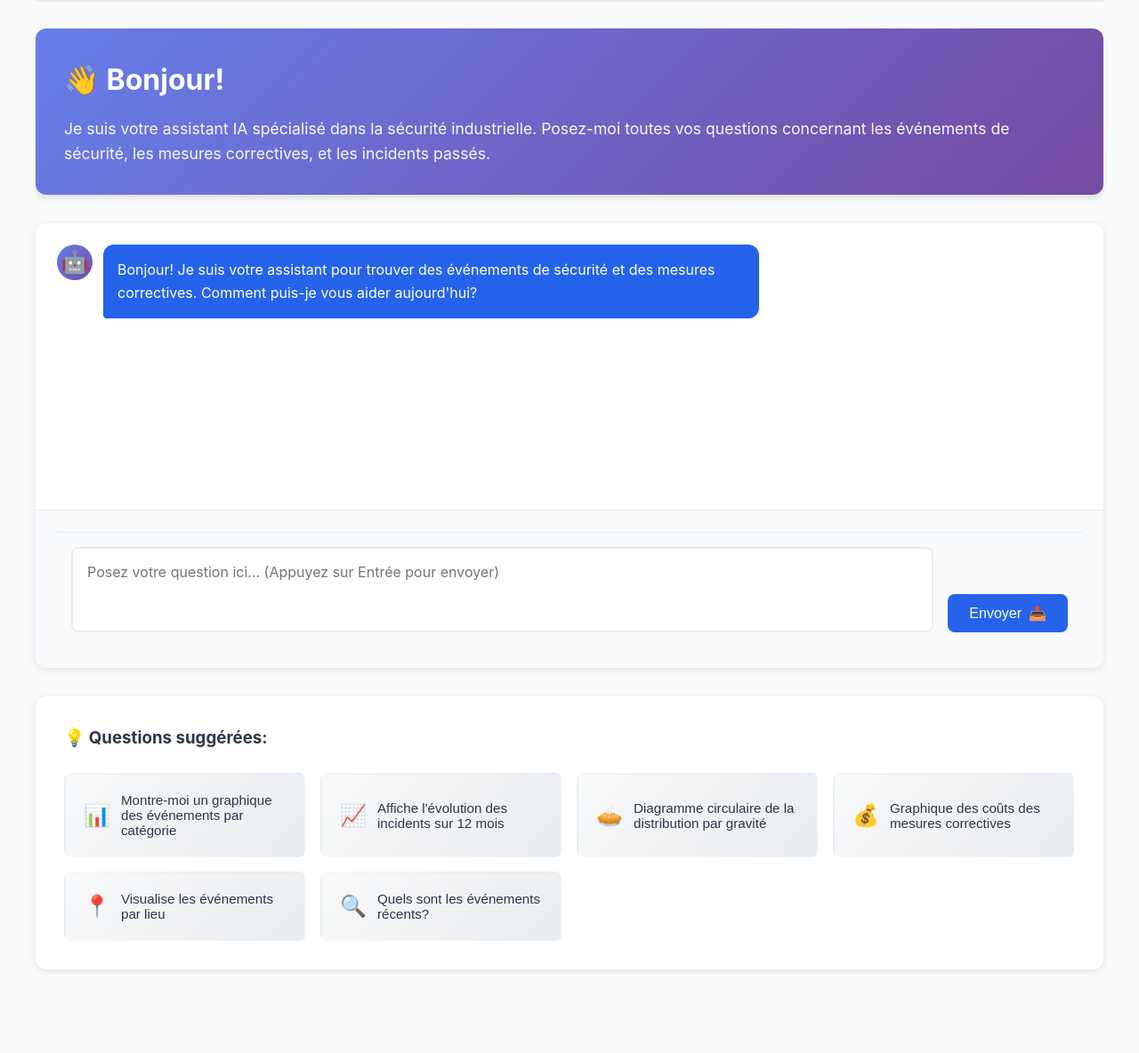
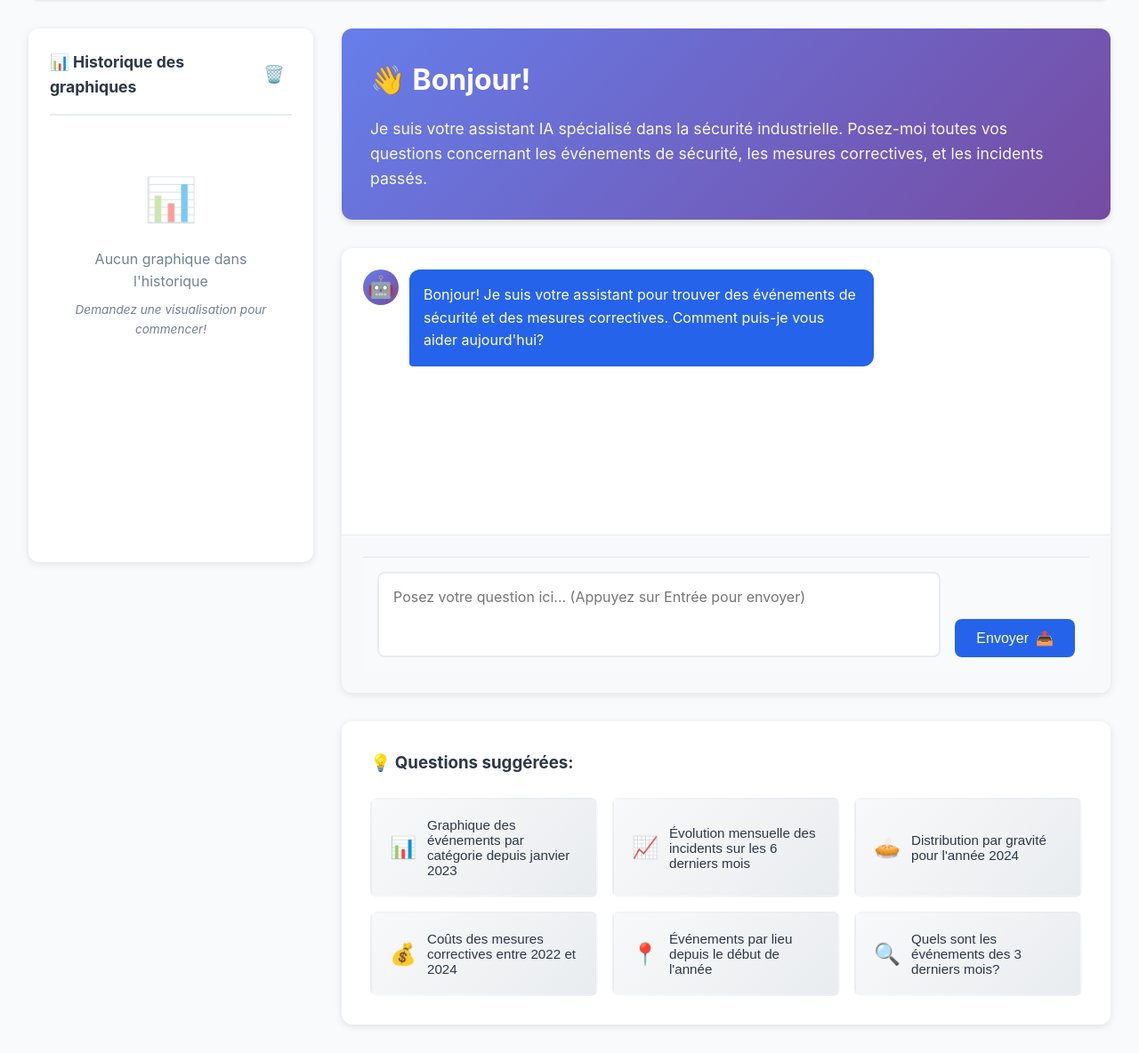
Before and after one commit to T0m695/HackathonConformIT, a FastAPI app: page /ask in a window 1280 px wide. Shown: the part 154-1338 px from the top of the page at 89% size. Before the commit the page ends 1246 px from the top, so only its background shows below. Run offline with FastAPI, Linux system fonts and the light colour scheme; some libraries are stand-ins or nearby versions.

Commit message:
agent visualisation un peu plus intelligent

```diff
--- a/static/css/ask-question.css
+++ b/static/css/ask-question.css
@@ -1,6 +1,155 @@
+.question-layout {
+    display: grid;
+    grid-template-columns: 320px 1fr;
+    gap: 2rem;
+    max-width: 1600px;
+    margin: 0 auto;
+}
+
+.chart-history-sidebar {
+    background: white;
+    border-radius: 12px;
+    box-shadow: 0 2px 8px rgba(0, 0, 0, 0.1);
+    padding: 1.5rem;
+    max-height: calc(100vh - 200px);
+    overflow-y: auto;
+    position: sticky;
+    top: 2rem;
+}
+
+.history-header {
+    display: flex;
+    justify-content: space-between;
+    align-items: center;
+    margin-bottom: 1.5rem;
+    padding-bottom: 1rem;
+    border-bottom: 2px solid #e9ecef;
+}
+
+.history-header h3 {
+    margin: 0;
+    font-size: 1.1rem;
+    color: #2d3748;
+}
+
+.history-clear-btn {
+    background: none;
+    border: none;
+    font-size: 1.2rem;
+    cursor: pointer;
+    padding: 0.5rem;
+    border-radius: 6px;
+    transition: background 0.2s;
+}
+
+.history-clear-btn:hover {
+    background: #fee;
+}
+
+.chart-history-container {
+    display: flex;
+    flex-direction: column;
+    gap: 1rem;
+}
+
+.history-empty {
+    text-align: center;
+    padding: 2rem 1rem;
+    color: #718096;
+}
+
+.empty-icon {
+    font-size: 3rem;
+    display: block;
+    margin-bottom: 1rem;
+    opacity: 0.5;
+}
+
+.history-empty p {
+    margin: 0.5rem 0;
+}
+
+.empty-hint {
+    font-size: 0.85rem;
+    font-style: italic;
+}
+
+.history-chart-card {
+    background: #f8f9fa;
+    border: 2px solid #e9ecef;
+    border-radius: 8px;
+    padding: 1rem;
+    transition: all 0.3s;
+    cursor: pointer;
+}
+
+.history-chart-card:hover {
+    border-color: #667eea;
+    box-shadow: 0 2px 8px rgba(102, 126, 234, 0.2);
+    transform: translateY(-2px);
+}
+
+.history-chart-header {
+    display: flex;
+    justify-content: space-between;
+    align-items: flex-start;
+    margin-bottom: 0.75rem;
+}
+
+.history-chart-title {
+    margin: 0;
+    font-size: 0.95rem;
+    color: #2d3748;
+    flex: 1;
+    line-height: 1.4;
+}
+
+.history-chart-restore {
+    background: linear-gradient(135deg, #667eea 0%, #764ba2 100%);
+    color: white;
+    border: none;
+    border-radius: 6px;
+    padding: 0.4rem 0.6rem;
+    cursor: pointer;
+    font-size: 1rem;
+    transition: transform 0.2s;
+    flex-shrink: 0;
+    margin-left: 0.5rem;
+}
+
+.history-chart-restore:hover {
+    transform: scale(1.1);
+}
+
+.history-chart-meta {
+    display: flex;
+    flex-direction: column;
+    gap: 0.4rem;
+    font-size: 0.8rem;
+    color: #718096;
+    margin-bottom: 0.75rem;
+}
+
+.history-chart-type {
+    font-weight: 600;
+}
+
+.history-chart-period {
+    font-family: 'Courier New', monospace;
+}
+
+.history-chart-preview {
+    background: white;
+    border-radius: 6px;
+    padding: 0.5rem;
+}
+
+.history-canvas {
+    max-height: 120px !important;
+}
+
 .question-container {
     max-width: 1200px;
-    margin: 0 auto;
 }
 
 .question-intro {
--- a/static/js/ask-question.js
+++ b/static/js/ask-question.js
@@ -1,8 +1,11 @@
 let currentChart = null;
+let chartHistory = []; // Stocker les 3 derniers graphiques
+const MAX_CHARTS = 3;
 
 document.addEventListener('DOMContentLoaded', () => {
     setupChat();
     setupSuggestions();
+    loadChartHistory();
 });
 
 function setupChat() {
@@ -65,6 +68,7 @@ async function sendMessage() {
         // Handle response based on type
         if (data.type === 'chart') {
             addChartMessage(data);
+            saveChartToHistory(data);
         } else if (data.response) {
             addMessage(data.response, 'bot');
         } else if (data.content) {
@@ -121,37 +125,6 @@ function addMessage(text, type) {
     return messageDiv.id;
 }
 
-function addLoadingMessage() {
-    const chatMessages = document.getElementById('chatMessages');
-    const messageDiv = document.createElement('div');
-    const loadingId = `loading-${Date.now()}`;
-    messageDiv.className = 'message bot-message';
-    messageDiv.id = loadingId;
-
-    const avatarDiv = document.createElement('div');
-    avatarDiv.className = 'message-avatar';
-    avatarDiv.textContent = '🤖';
-
-    const contentDiv = document.createElement('div');
-    contentDiv.className = 'message-content';
-    contentDiv.innerHTML = '<div class="loading-dots"><span></span><span></span><span></span></div>';
-
-    messageDiv.appendChild(avatarDiv);
-    messageDiv.appendChild(contentDiv);
-    chatMessages.appendChild(messageDiv);
-
-    chatMessages.scrollTop = chatMessages.scrollHeight;
-
-    return loadingId;
-}
-
-function removeMessage(messageId) {
-    const message = document.getElementById(messageId);
-    if (message) {
-        message.remove();
-    }
-}
-
 function addChartMessage(chartData) {
     const chatMessages = document.getElementById('chatMessages');
     const messageDiv = document.createElement('div');
@@ -180,6 +153,19 @@ function addChartMessage(chartData) {
         contentDiv.appendChild(descDiv);
     }
 
+    // Add period badge if filters exist
+    if (chartData.filters && (chartData.filters.start_date || chartData.filters.end_date)) {
+        const periodBadge = document.createElement('div');
+        periodBadge.className = 'period-badge';
+        periodBadge.innerHTML = `
+            <span class="period-icon">📅</span>
+            <span class="period-text">
+                ${chartData.filters.start_date} → ${chartData.filters.end_date}
+            </span>
+        `;
+        contentDiv.appendChild(periodBadge);
+    }
+
     // Create canvas for chart
     const canvasWrapper = document.createElement('div');
     canvasWrapper.className = 'chart-wrapper';
@@ -205,11 +191,6 @@ function addChartMessage(chartData) {
 }
 
 function renderChart(canvas, chartData) {
-    // Destroy previous chart if exists
-    if (currentChart) {
-        currentChart.destroy();
-    }
-
     const ctx = canvas.getContext('2d');
 
     // Determine colors based on chart type
@@ -263,7 +244,9 @@ function renderChart(canvas, chartData) {
         }
     };
 
-    currentChart = new Chart(ctx, config);
+    // Create chart instance and store reference
+    const chartInstance = new Chart(ctx, config);
+    canvas.chartInstance = chartInstance;
 }
 
 function generateColors(count) {
@@ -285,6 +268,37 @@ function generateColors(count) {
     return { background, border };
 }
 
+function addLoadingMessage() {
+    const chatMessages = document.getElementById('chatMessages');
+    const messageDiv = document.createElement('div');
+    const loadingId = `loading-${Date.now()}`;
+    messageDiv.className = 'message bot-message';
+    messageDiv.id = loadingId;
+
+    const avatarDiv = document.createElement('div');
+    avatarDiv.className = 'message-avatar';
+    avatarDiv.textContent = '🤖';
+
+    const contentDiv = document.createElement('div');
+    contentDiv.className = 'message-content';
+    contentDiv.innerHTML = '<div class="loading-dots"><span></span><span></span><span></span></div>';
+
+    messageDiv.appendChild(avatarDiv);
+    messageDiv.appendChild(contentDiv);
+    chatMessages.appendChild(messageDiv);
+
+    chatMessages.scrollTop = chatMessages.scrollHeight;
+
+    return loadingId;
+}
+
+function removeMessage(messageId) {
+    const message = document.getElementById(messageId);
+    if (message) {
+        message.remove();
+    }
+}
+
 function setupSuggestions() {
     const suggestionCards = document.querySelectorAll('.suggestion-card');
     const chatInput = document.getElementById('chatInput');
@@ -298,3 +312,159 @@ function setupSuggestions() {
         });
     });
 }
+
+// Gestion de l'historique des graphiques
+function saveChartToHistory(chartData) {
+    // Ajouter au début du tableau
+    chartHistory.unshift({
+        ...chartData,
+        timestamp: Date.now()
+    });
+
+    // Garder seulement les 3 derniers
+    if (chartHistory.length > MAX_CHARTS) {
+        chartHistory = chartHistory.slice(0, MAX_CHARTS);
+    }
+
+    // Sauvegarder dans localStorage
+    try {
+        localStorage.setItem('chartHistory', JSON.stringify(chartHistory));
+    } catch (e) {
+        console.warn('Impossible de sauvegarder l\'historique:', e);
+    }
+
+    // Mettre à jour l'affichage de l'historique
+    updateChartHistoryDisplay();
+}
+
+function loadChartHistory() {
+    try {
+        const saved = localStorage.getItem('chartHistory');
+        if (saved) {
+            chartHistory = JSON.parse(saved);
+            updateChartHistoryDisplay();
+        }
+    } catch (e) {
+        console.warn('Impossible de charger l\'historique:', e);
+        chartHistory = [];
+    }
+}
+
+function updateChartHistoryDisplay() {
+    const historyContainer = document.getElementById('chartHistoryContainer');
+    if (!historyContainer) return;
+
+    if (chartHistory.length === 0) {
+        historyContainer.innerHTML = `
+            <div class="history-empty">
+                <span class="empty-icon">📊</span>
+                <p>Aucun graphique dans l'historique</p>
+                <p class="empty-hint">Demandez une visualisation pour commencer!</p>
+            </div>
+        `;
+        return;
+    }
+
+    historyContainer.innerHTML = chartHistory.map((chart, index) => `
+        <div class="history-chart-card" data-index="${index}">
+            <div class="history-chart-header">
+                <h4 class="history-chart-title">${chart.title}</h4>
+                <button class="history-chart-restore" onclick="restoreChart(${index})" title="Recharger ce graphique">
+                    🔄
+                </button>
+            </div>
+            <div class="history-chart-meta">
+                <span class="history-chart-type">${getChartTypeIcon(chart.chart_type)} ${getChartTypeName(chart.chart_type)}</span>
+                ${chart.filters && chart.filters.start_date ? `
+                    <span class="history-chart-period">📅 ${chart.filters.start_date} → ${chart.filters.end_date}</span>
+                ` : ''}
+            </div>
+            <div class="history-chart-preview">
+                <canvas id="history-chart-${index}" class="history-canvas"></canvas>
+            </div>
+        </div>
+    `).join('');
+
+    // Rendre les graphiques miniatures
+    chartHistory.forEach((chart, index) => {
+        const canvas = document.getElementById(`history-chart-${index}`);
+        if (canvas) {
+            renderMiniChart(canvas, chart);
+        }
+    });
+}
+
+function renderMiniChart(canvas, chartData) {
+    const ctx = canvas.getContext('2d');
+    const colors = generateColors(chartData.data.labels.length);
+
+    new Chart(ctx, {
+        type: chartData.chart_type,
+        data: {
+            labels: chartData.data.labels,
+            datasets: [{
+                data: chartData.data.values,
+                backgroundColor: chartData.chart_type === 'line' ?
+                    'rgba(102, 126, 234, 0.2)' : colors.background,
+                borderColor: chartData.chart_type === 'line' ?
+                    'rgba(102, 126, 234, 1)' : colors.border,
+                borderWidth: 1,
+                tension: 0.4,
+                fill: chartData.chart_type === 'line'
+            }]
+        },
+        options: {
+            responsive: true,
+            maintainAspectRatio: true,
+            plugins: {
+                legend: { display: false },
+                tooltip: { enabled: false }
+            },
+            scales: chartData.chart_type === 'line' || chartData.chart_type === 'bar' ? {
+                x: { display: false },
+                y: { display: false }
+            } : {}
+        }
+    });
+}
+
+function restoreChart(index) {
+    const chart = chartHistory[index];
+    if (chart) {
+        addChartMessage(chart);
+
+        // Scroll vers le bas du chat
+        const chatMessages = document.getElementById('chatMessages');
+        chatMessages.scrollTop = chatMessages.scrollHeight;
+    }
+}
+
+function getChartTypeIcon(type) {
+    const icons = {
+        'bar': '📊',
+        'line': '📈',
+        'pie': '🥧',
+        'doughnut': '🍩',
+        'scatter': '📍'
+    };
+    return icons[type] || '📊';
+}
+
+function getChartTypeName(type) {
+    const names = {
+        'bar': 'Barres',
+        'line': 'Lignes',
+        'pie': 'Circulaire',
+        'doughnut': 'Anneau',
+        'scatter': 'Nuage de points'
+    };
+    return names[type] || type;
+}
+
+function clearChartHistory() {
+    if (confirm('Voulez-vous vraiment effacer l\'historique des graphiques?')) {
+        chartHistory = [];
+        localStorage.removeItem('chartHistory');
+        updateChartHistoryDisplay();
+    }
+}
--- a/templates/ask-question.html
+++ b/templates/ask-question.html
@@ -17,6 +17,25 @@
             </div>
         </header>
 
+        <div class="question-layout">
+            <!-- Left sidebar: Chat history -->
+            <aside class="chart-history-sidebar">
+                <div class="history-header">
+                    <h3>📊 Historique des graphiques</h3>
+                    <button class="history-clear-btn" onclick="clearChartHistory()" title="Effacer l'historique">
+                        🗑️
+                    </button>
+                </div>
+                <div class="chart-history-container" id="chartHistoryContainer">
+                    <div class="history-empty">
+                        <span class="empty-icon">📊</span>
+                        <p>Aucun graphique dans l'historique</p>
+                        <p class="empty-hint">Demandez une visualisation pour commencer!</p>
+                    </div>
+                </div>
+            </aside>
+
+            <!-- Main content area -->
             <div class="question-container">
                 <div class="question-intro">
                     <h2>👋 Bonjour!</h2>
@@ -54,28 +73,29 @@
                     <div class="suggestion-grid">
                         <button class="suggestion-card">
                             <span class="suggestion-icon">📊</span>
-                        <span class="suggestion-text">Montre-moi un graphique des événements par catégorie</span>
+                            <span class="suggestion-text">Graphique des événements par catégorie depuis janvier 2023</span>
                         </button>
                         <button class="suggestion-card">
                             <span class="suggestion-icon">📈</span>
-                        <span class="suggestion-text">Affiche l'évolution des incidents sur 12 mois</span>
+                            <span class="suggestion-text">Évolution mensuelle des incidents sur les 6 derniers mois</span>
                         </button>
                         <button class="suggestion-card">
                             <span class="suggestion-icon">🥧</span>
-                        <span class="suggestion-text">Diagramme circulaire de la distribution par gravité</span>
+                            <span class="suggestion-text">Distribution par gravité pour l'année 2024</span>
                         </button>
                         <button class="suggestion-card">
                             <span class="suggestion-icon">💰</span>
-                        <span class="suggestion-text">Graphique des coûts des mesures correctives</span>
+                            <span class="suggestion-text">Coûts des mesures correctives entre 2022 et 2024</span>
                         </button>
                         <button class="suggestion-card">
                             <span class="suggestion-icon">📍</span>
-                        <span class="suggestion-text">Visualise les événements par lieu</span>
+                            <span class="suggestion-text">Événements par lieu depuis le début de l'année</span>
                         </button>
                         <button class="suggestion-card">
                             <span class="suggestion-icon">🔍</span>
-                        <span class="suggestion-text">Quels sont les événements récents?</span>
+                            <span class="suggestion-text">Quels sont les événements des 3 derniers mois?</span>
                         </button>
+                    </div>
                 </div>
             </div>
         </div>
```
Also changed, not shown: other parts of static/css/ask-question.css (+37 -0 lines), visualization_agent.py (+91 -46 lines), README.md. Lines whose indentation alone changed are shown as unchanged.
